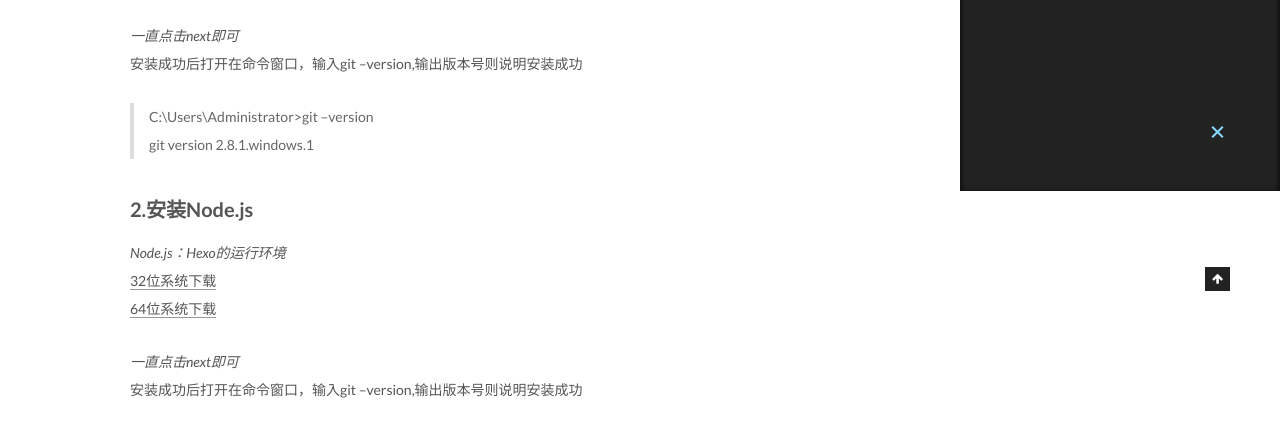
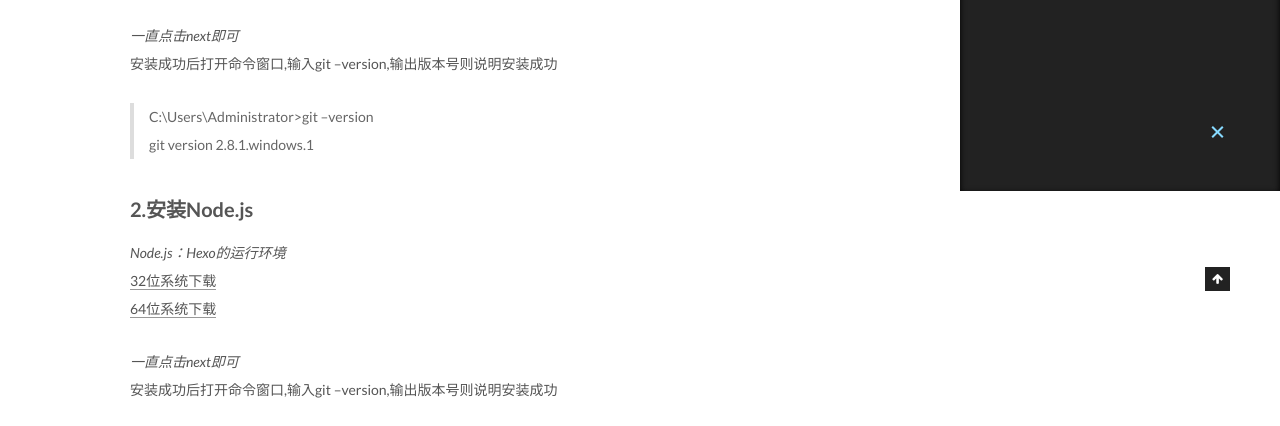
Before and after one commit to xuyeba/xuyeba.github.io, a plain HTML site: page 2016/11/21/blog-create/index.html in a window 1280 px wide. Shown: the part 609-1035 px from the top of the page. Drawn offline with Linux system fonts and the light colour scheme; files whose address does not match are found by name.

Commit message:
Site updated: 2016-11-22 10:07:56

```diff
--- a/2016/11/21/blog-create/index.html
+++ b/2016/11/21/blog-create/index.html
@@ -85,33 +85,33 @@
 
 
 <meta name="description" content="1.安装GitGit：主要用于上传博客页面到github和命令操作32位系统下载64位系统下载
-一直点击next即可安装成功后打开在命令窗口，输入git  –version,输出版本号则说明安装成功
+一直点击next即可安装成功后打开命令窗口,输入git  –version,输出版本号则说明安装成功
 
 C:\Users\Administrator&amp;gt;git  –versiongit version 2.8.1.windows.1
 
-2.安装Node.jsNode.js：Hexo的运行环境32位">
+2.安装Node.jsNode.js：Hexo的运行环境32位系">
 <meta property="og:type" content="article">
 <meta property="og:title" content="搭建Hexo博客部署到Github并绑定域名">
 <meta property="og:url" content="http://yoursite.com/2016/11/21/blog-create/index.html">
 <meta property="og:site_name" content="徐爷的博客">
 <meta property="og:description" content="1.安装GitGit：主要用于上传博客页面到github和命令操作32位系统下载64位系统下载
-一直点击next即可安装成功后打开在命令窗口，输入git  –version,输出版本号则说明安装成功
+一直点击next即可安装成功后打开命令窗口,输入git  –version,输出版本号则说明安装成功
 
 C:\Users\Administrator&amp;gt;git  –versiongit version 2.8.1.windows.1
 
-2.安装Node.jsNode.js：Hexo的运行环境32位">
+2.安装Node.jsNode.js：Hexo的运行环境32位系">
 <meta property="og:image" content="http://yoursite.com/./images/c79155ec31581eb2.png">
 <meta property="og:image" content="http://yoursite.com/./images/d99c339cdfb071d1.png">
 <meta property="og:image" content="http://yoursite.com/./images/O%60QKZ8ZI3%7B7ET5%7D%5DY1~U9T5.png">
-<meta property="og:updated_time" content="2016-11-22T02:02:35.537Z">
+<meta property="og:updated_time" content="2016-11-22T02:07:42.880Z">
 <meta name="twitter:card" content="summary">
 <meta name="twitter:title" content="搭建Hexo博客部署到Github并绑定域名">
 <meta name="twitter:description" content="1.安装GitGit：主要用于上传博客页面到github和命令操作32位系统下载64位系统下载
-一直点击next即可安装成功后打开在命令窗口，输入git  –version,输出版本号则说明安装成功
+一直点击next即可安装成功后打开命令窗口,输入git  –version,输出版本号则说明安装成功
 
 C:\Users\Administrator&amp;gt;git  –versiongit version 2.8.1.windows.1
 
-2.安装Node.jsNode.js：Hexo的运行环境32位">
+2.安装Node.jsNode.js：Hexo的运行环境32位系">
 <meta name="twitter:image" content="http://yoursite.com/./images/c79155ec31581eb2.png">
 
 
@@ -331,12 +331,12 @@ C:\Users\Administrator&amp;gt;git  –versiongit version 2.8.1.windows.1
 
 
         <h2 id="1-安装Git"><a href="#1-安装Git" class="headerlink" title="1.安装Git"></a>1.安装Git</h2><p><em>Git：主要用于上传博客页面到github和命令操作</em><br><a href="http://pan.baidu.com/s/1kUo8GiN" target="_blank" rel="external">32位系统下载</a><br><a href="http://pan.baidu.com/s/1pKs4sLP" target="_blank" rel="external">64位系统下载</a></p>
-<p><em>一直点击next即可</em><br>安装成功后打开在命令窗口，输入git  –version,输出版本号则说明安装成功</p>
+<p><em>一直点击next即可</em><br>安装成功后打开命令窗口,输入git  –version,输出版本号则说明安装成功</p>
 <blockquote>
 <p>C:\Users\Administrator&gt;git  –version<br>git version 2.8.1.windows.1</p>
 </blockquote>
 <h2 id="2-安装Node-js"><a href="#2-安装Node-js" class="headerlink" title="2.安装Node.js"></a>2.安装Node.js</h2><p><em>Node.js：Hexo的运行环境</em><br><a href="http://pan.baidu.com/s/1jHyKlka" target="_blank" rel="external">32位系统下载</a><br><a href="http://pan.baidu.com/s/1gex4xof" target="_blank" rel="external">64位系统下载</a></p>
-<p><em>一直点击next即可</em><br>安装成功后打开在命令窗口，输入git  –version,输出版本号则说明安装成功</p>
+<p><em>一直点击next即可</em><br>安装成功后打开命令窗口,输入git  –version,输出版本号则说明安装成功</p>
 <blockquote>
 <p>C:\Users\Administrator&gt;node  -v<br>v4.4.3</p>
 </blockquote>
```
Also changed, not shown: index.html (+2 -2 lines).
